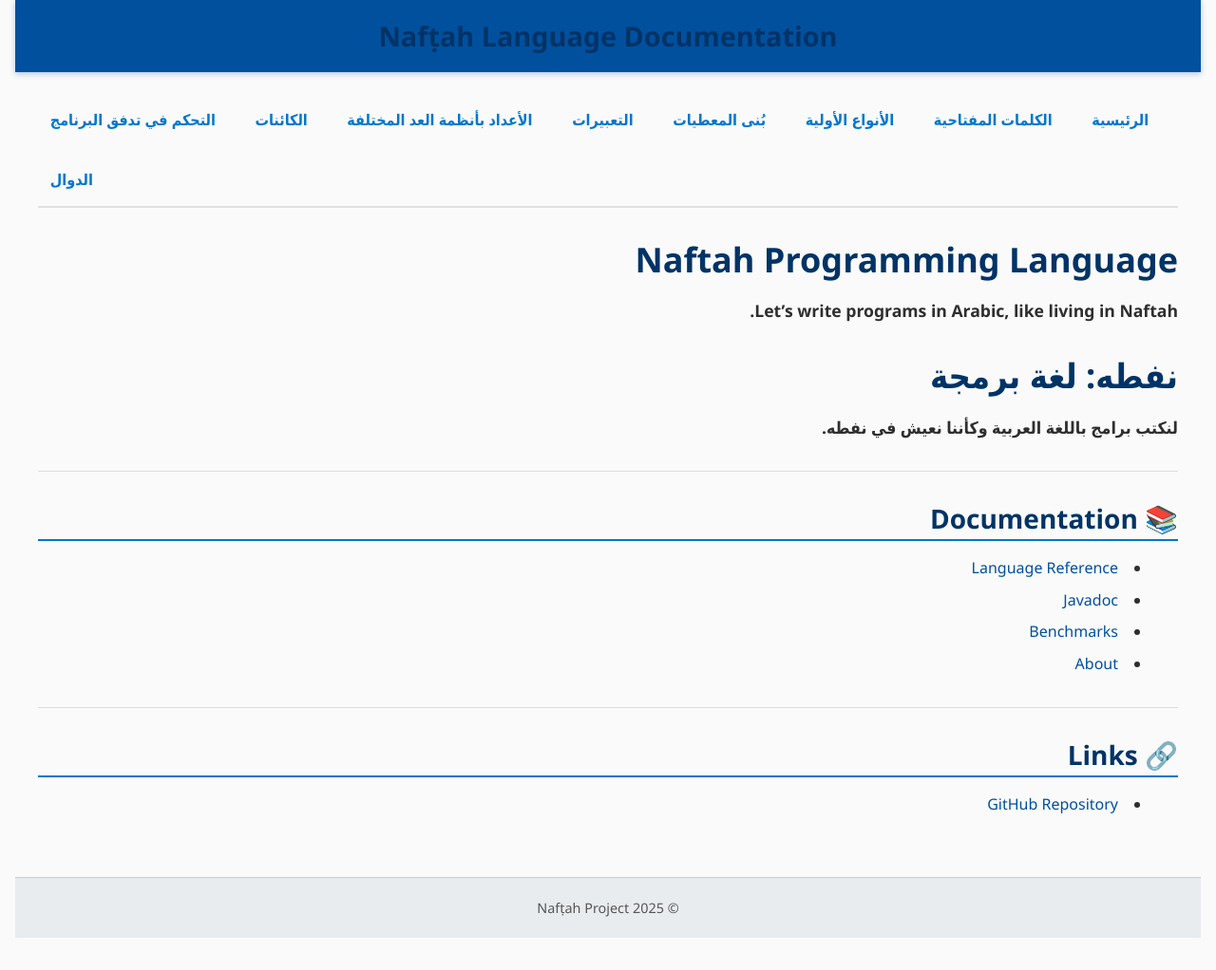
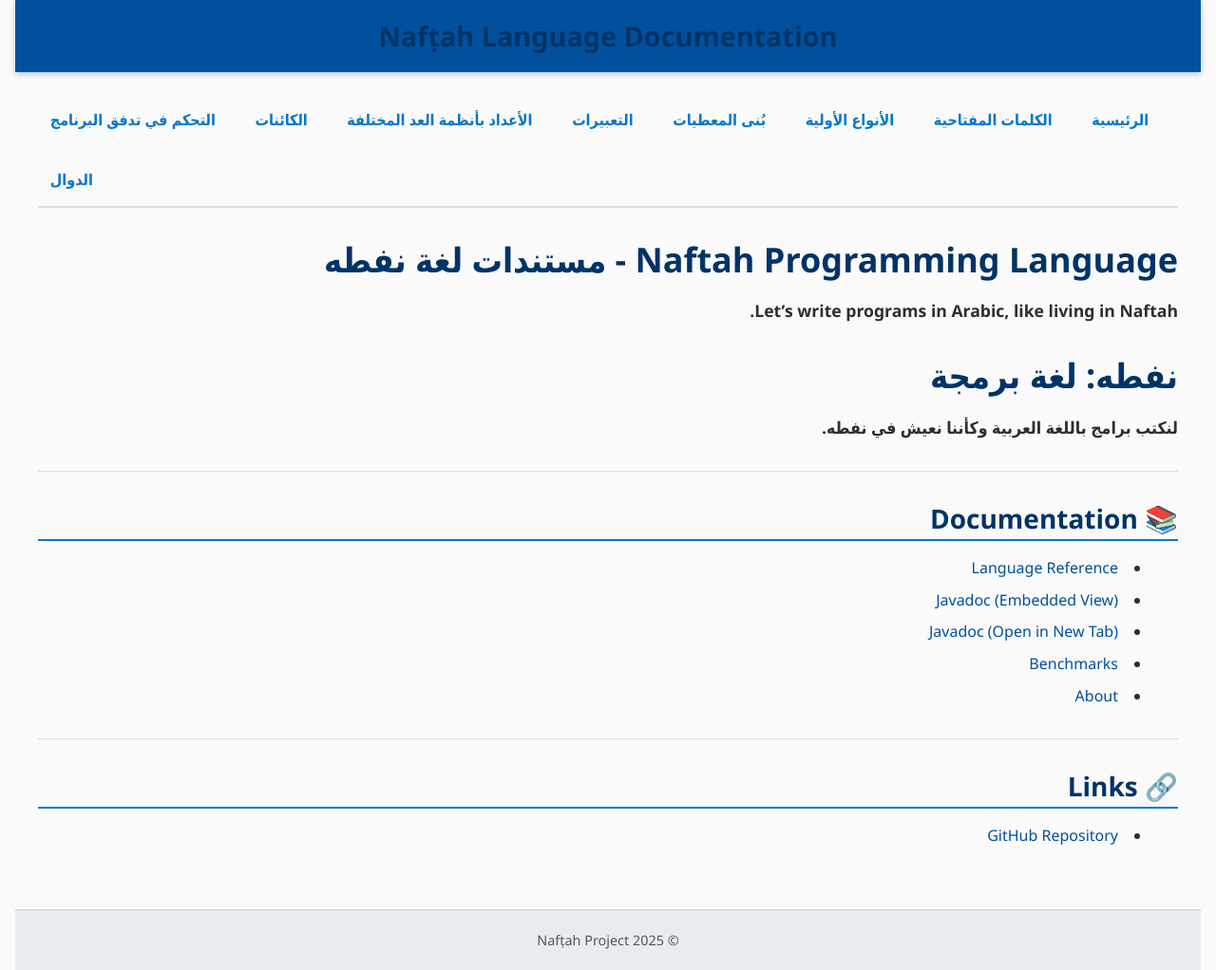
Before and after one commit to Chakib-DAII/Naftah, a Jekyll site: the page built from docs-site/index.md, in a window 1280 px wide. Shown: the whole page at 95% size. Built offline with Jekyll 4.4.1, drawn with Linux system fonts in a browser that asks for light colours; before the commit the page ends 988 px from its top, so only the background shows below that.

Commit message:
Naftah - documentation - language reference - gh pages setup - updated javadoc logic

```diff
--- a/docs-site/index.md
+++ b/docs-site/index.md
@@ -4,7 +4,7 @@ layout: default
 permalink: /
 ---
 
-# Naftah Programming Language
+# Naftah Programming Language - مستندات لغة نفطه
 
 **Let's write programs in Arabic, like living in Naftah.**
 
@@ -17,7 +17,8 @@ permalink: /
 ## 📚 Documentation
 
 - [Language Reference](./language/keywords)
-- [Javadoc](./javadoc/index.html)
+- [Javadoc (Embedded View)](./java-doc)
+- [Javadoc (Open in New Tab)](./javadoc/index.html){:target="_blank"}
 - [Benchmarks](./benchmarks)
 - [About](./about)
 
```
Also changed, not shown: docs-site/javadoc.md (added, +9 -0 lines).
